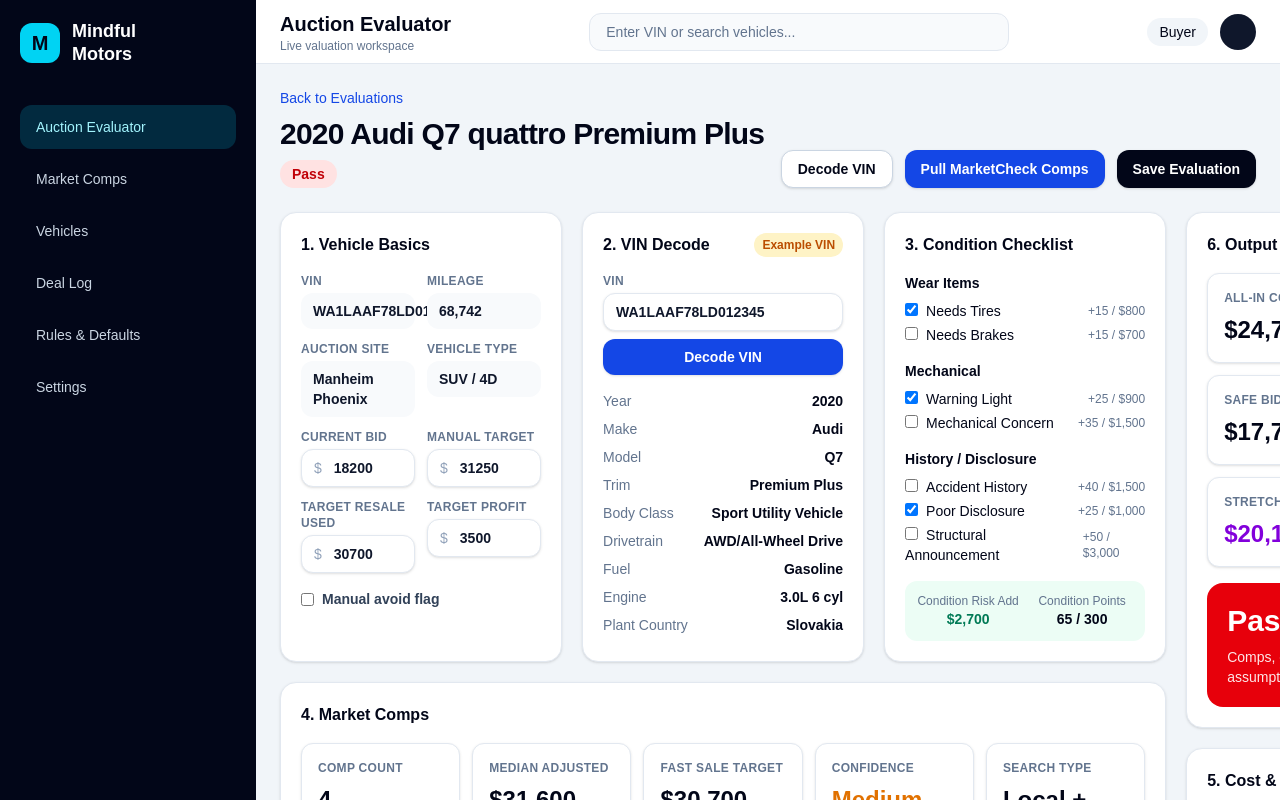
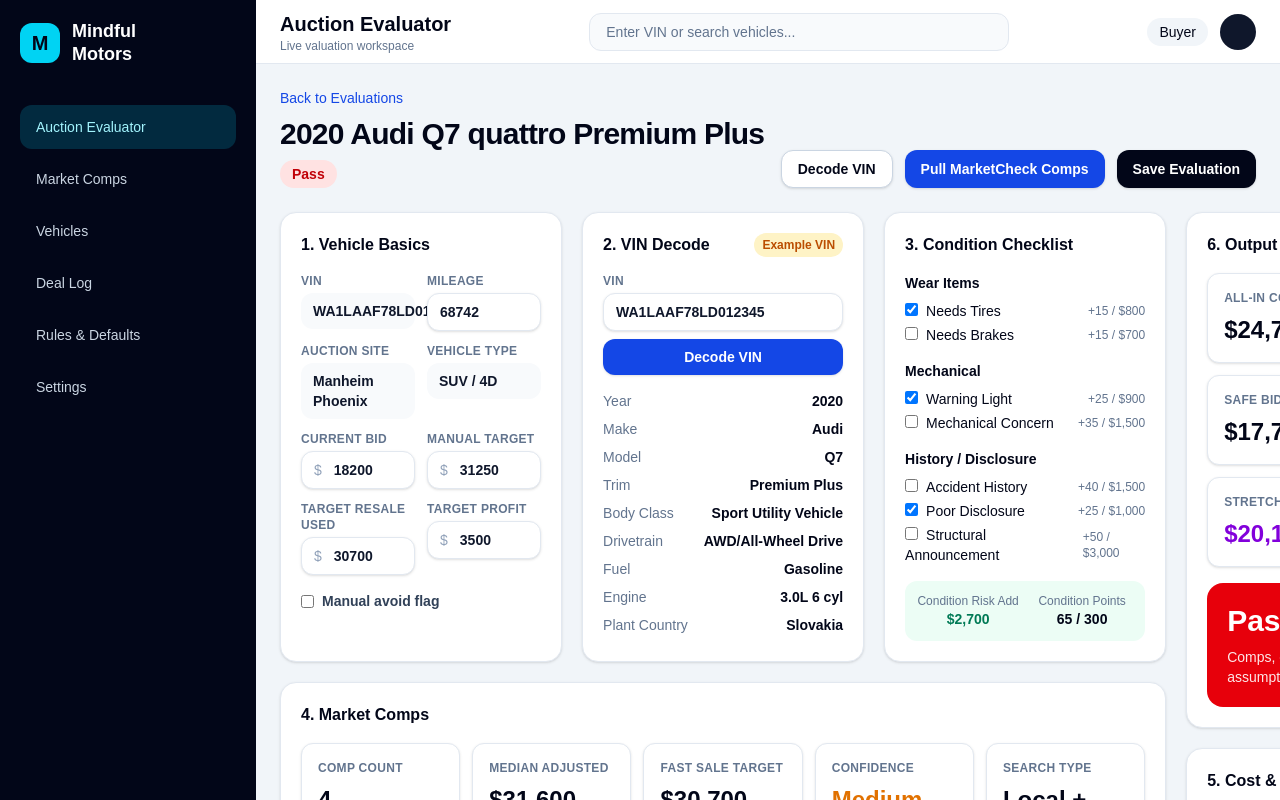
Before and after one commit to GET-Jon/mmav, a Next.js app: page / in a window 1280 px wide. Shown: the top 800 px of the page. Built offline with nearby package versions, Linux system fonts and the light colour scheme.

Commit message:
Make mileage editable for comp adjustments

```diff
--- a/components/evaluation/evaluation-workspace.tsx
+++ b/components/evaluation/evaluation-workspace.tsx
@@ -12,7 +12,7 @@ import type { MarketComp } from "@/types/comps";
 import type { VinDecodeResult } from "@/types/vin";
 import type { EvaluationCosts, ValuationInput } from "@/types/evaluation";
 
-const targetMileage = 68742;
+const initialTargetMileage = 68742;
 
 const initialComps: MarketComp[] = [
   {
@@ -205,6 +205,30 @@ function CurrencyInput({
   );
 }
 
+function NumberInput({
+  label,
+  value,
+  onChange,
+}: {
+  label: string;
+  value: number;
+  onChange: (value: number) => void;
+}) {
+  return (
+    <label className="block">
+      <div className="mb-1 text-xs font-semibold uppercase tracking-wide text-slate-500">
+        {label}
+      </div>
+      <input
+        type="number"
+        value={value}
+        onChange={(event) => onChange(toNumber(event.target.value))}
+        className="w-full rounded-xl border border-slate-200 bg-white px-3 py-2 text-sm font-semibold text-slate-900 shadow-sm outline-none"
+      />
+    </label>
+  );
+}
+
 function StaticField({ label, value }: { label: string; value: string }) {
   return (
     <div>
@@ -221,6 +245,7 @@ function StaticField({ label, value }: { label: string; value: string }) {
 export function EvaluationWorkspace() {
   const [evaluation, setEvaluation] =
     useState<ValuationInput>(initialEvaluation);
+  const [targetMileage, setTargetMileage] = useState(initialTargetMileage);
   const [comps, setComps] = useState<MarketComp[]>(initialComps);
   const [decodedVehicle, setDecodedVehicle] = useState<VinDecodeResult | null>(null);
   const [marketCheckLoading, setMarketCheckLoading] = useState(false);
@@ -236,7 +261,7 @@ export function EvaluationWorkspace() {
         targetMileage,
         assumptions: defaultAssumptions,
       }),
-    [comps]
+    [comps, targetMileage]
   );
 
   const conditionGroups = useMemo(() => {
@@ -515,7 +540,11 @@ export function EvaluationWorkspace() {
                   <SectionCard title="1. Vehicle Basics">
                     <div className="grid grid-cols-1 gap-3 sm:grid-cols-2">
                       <StaticField label="VIN" value={decodedVehicle?.vin || "WA1LAAF78LD012345"} />
-                      <StaticField label="Mileage" value="68,742" />
+                      <NumberInput
+                        label="Mileage"
+                        value={targetMileage}
+                        onChange={setTargetMileage}
+                      />
                       <StaticField label="Auction Site" value="Manheim Phoenix" />
                       <StaticField label="Vehicle Type" value={vehicleBodyClass} />
 
```
